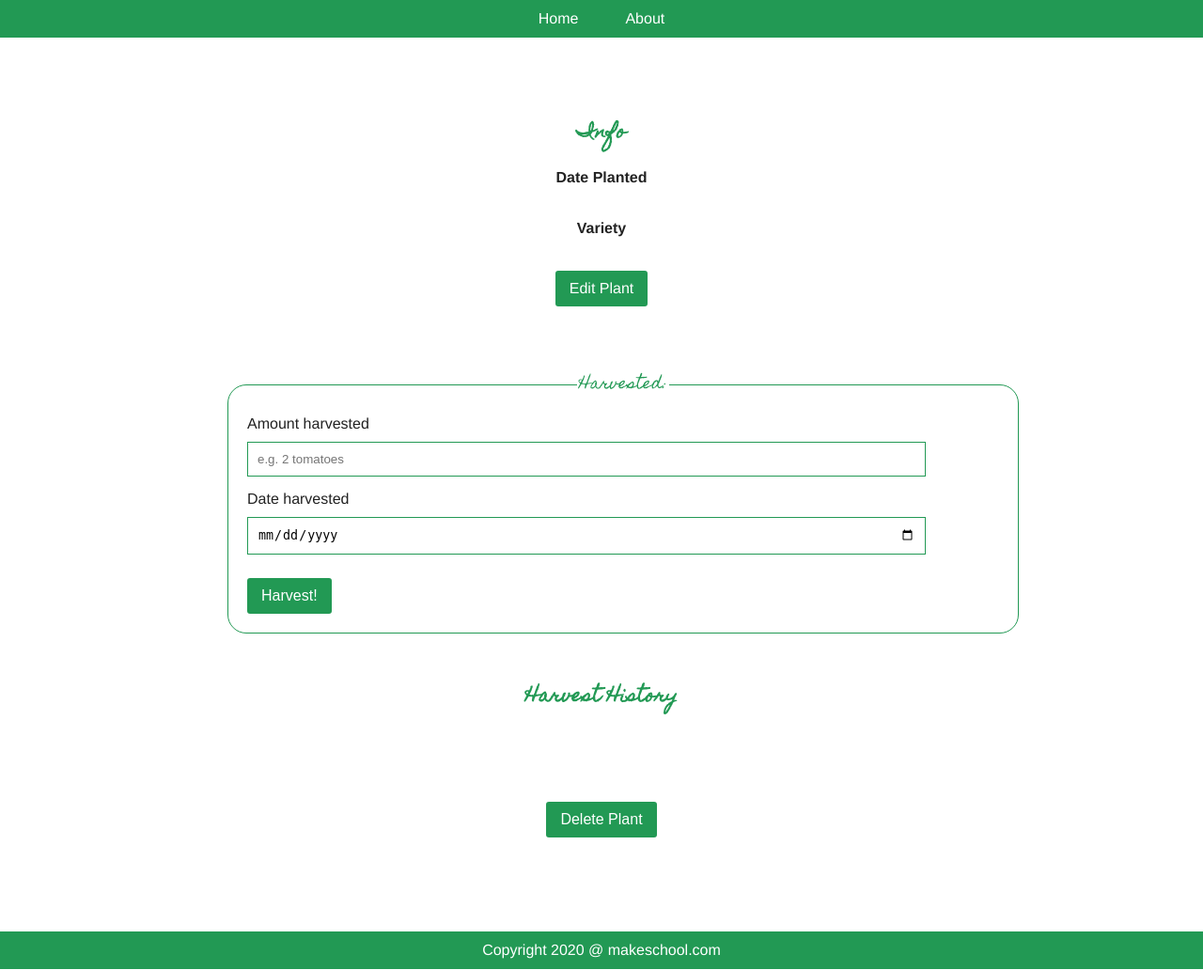
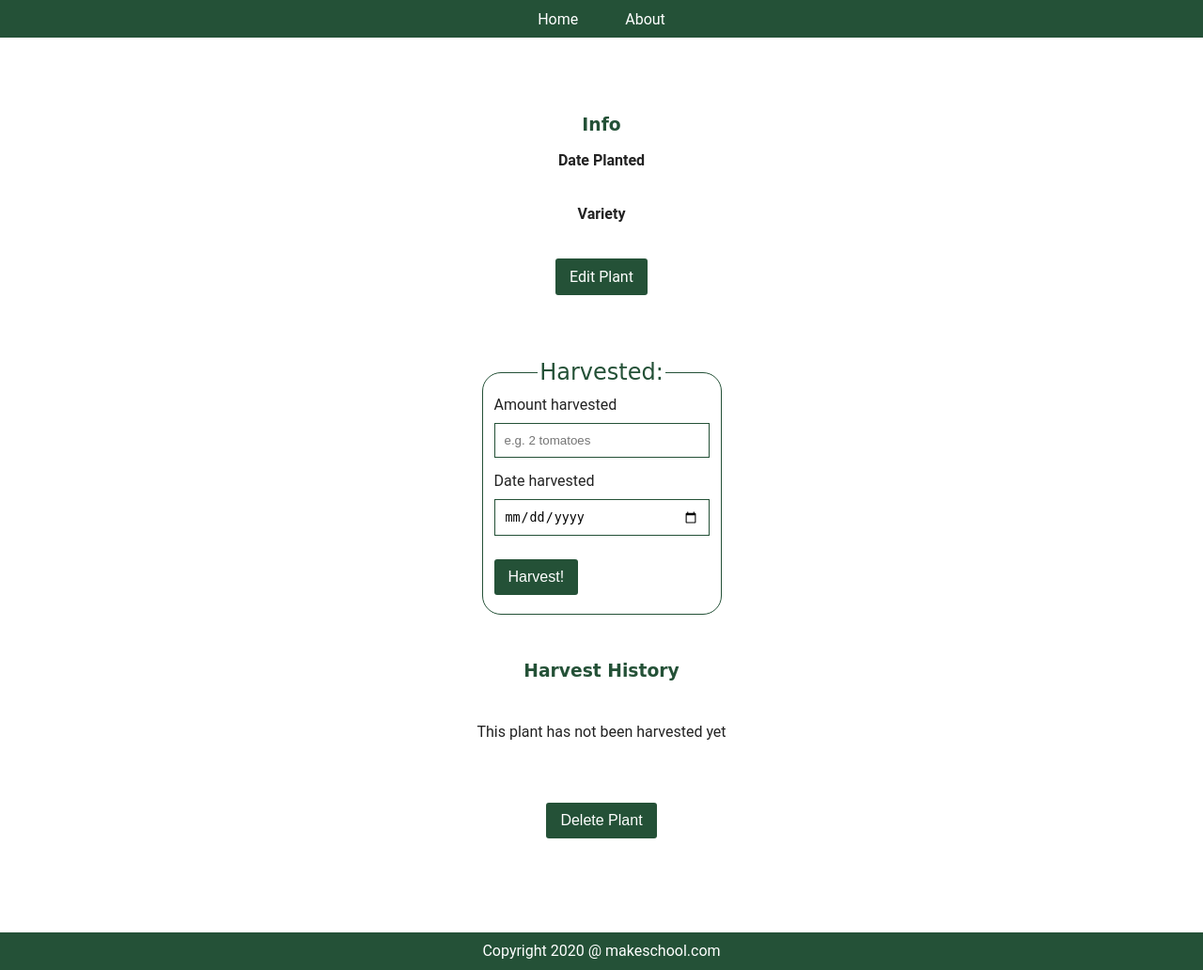
Before and after one commit to mathyasp/Databases, a Flask app: template templates/detail.html in a window 1280 px wide. Shown: the whole page at 94% size. Run offline with Flask 2, Linux system fonts and the light colour scheme; the template is opened without the code that fills it, so the values that code supplies are empty; some libraries are stand-ins or nearby versions.

Commit message:
Completed all challenges

```diff
--- a/app.py
+++ b/app.py
@@ -10,6 +10,8 @@ app = Flask(__name__)
 
 app.config["MONGO_URI"] = "mongodb://localhost:27017/plantsDatabase"
 mongo = PyMongo(app)
+plants = mongo.db.plants
+harvests = mongo.db.harvests
 
 ############################################################
 # ROUTES
@@ -21,7 +23,8 @@ def plants_list():
 
     # TODO: Replace the following line with a database call to retrieve *all*
     # plants from the Mongo database's `plants` collection.
-    plants_data = mongo.db.plantsDatabase.find()
+
+    plants_data = plants.find()
 
     context = {
         'plants': plants_data,
@@ -40,17 +43,17 @@ def create():
         # TODO: Get the new plant's name, variety, photo, & date planted, and
         # store them in the object below.
         new_plant = {
-            'name': 'plant_name',
-            'variety': 'variety',
-            'photo_url': 'photo',
-            'date_planted': 'date_planted'
+            'name': request.form['plant_name'],
+            'variety': request.form['variety'],
+            'photo_url': request.form['photo'],
+            'date_planted': request.form['date_planted'],
         }
         # TODO: Make an `insert_one` database call to insert the object into the
         # database's `plants` collection, and get its inserted id. Pass the
         # inserted id into the redirect call below.
-        new_plant = mongo.db.plantsDatabase.insert_one(new_plant)
+        new_plant_id = plants.insert_one(new_plant).inserted_id
 
-        return redirect(url_for('detail', plant_id='new_plant.inserted_id'))
+        return redirect(url_for('detail', plant_id=new_plant_id))
 
     else:
         return render_template('create.html')
@@ -61,17 +64,19 @@ def detail(plant_id):
 
     # TODO: Replace the following line with a database call to retrieve *one*
     # plant from the database, whose id matches the id passed in via the URL.
-    plant_to_show = mongo.db.plantsDatabase.find_one(plant_id)
+    plant_to_show = plants.find_one({"_id": ObjectId(plant_id)})
+    plant_to_show['_id']
 
     # TODO: Use the `find` database operation to find all harvests for the
     # plant's id.
     # HINT: This query should be on the `harvests` collection, not the `plants`
     # collection.
-    harvests = mongo.db.harvests.find()
+    harvests_plant_id = plant_to_show['_id']
+    harvests_to_show = harvests.find()
 
     context = {
         'plant' : plant_to_show,
-        'harvests': harvests
+        'harvests': harvests_to_show,
     }
     return render_template('detail.html', **context)
 
@@ -82,8 +87,8 @@ def harvest(plant_id):
     """
 
     # TODO: Get the harvested amount and date from the form data
-    harvested_amount = request.form.get('harvested_amount')
-    date_planted = request.form.get('date_planted')
+    harvested_amount = request.form['harvested_amount']
+    date_planted = request.form['date_planted']
 
     # TODO: Create a new harvest object by passing in the form data from the
     # detail page form.
@@ -95,7 +100,7 @@ def harvest(plant_id):
 
     # TODO: Make an `insert_one` database call to insert the object into the
     # `harvests` collection of the database.
-    mongo.db.harvests.insert_one(new_harvest)
+    harvests.insert_one(new_harvest)
 
     return redirect(url_for('detail', plant_id=plant_id))
 
@@ -105,13 +110,20 @@ def edit(plant_id):
     if request.method == 'POST':
         # TODO: Make an `update_one` database call to update the plant with the
         # given id. Make sure to put the updated fields in the `$set` object.
-
+        edit_plant = {
+            'name': request.form['plant_name'],
+            'variety': request.form['variety'],
+            'photo_url': request.form['photo'],
+            'date_planted': request.form['date_planted'],
+        }
+        updated_plant = { "$set": edit_plant }
+        plants.update_one({"_id": ObjectId(plant_id)}, updated_plant)
 
         return redirect(url_for('detail', plant_id=plant_id))
     else:
         # TODO: Make a `find_one` database call to get the plant object with the
         # passed-in _id.
-        plant_to_show = ''
+        plant_to_show = plants.find_one({"_id": ObjectId(plant_id)})
 
         context = {
             'plant': plant_to_show
@@ -123,9 +135,10 @@ def edit(plant_id):
 def delete(plant_id):
     # TODO: Make a `delete_one` database call to delete the plant with the given
     # id.
-
+    plants.delete_one({"_id": ObjectId(plant_id)})
     # TODO: Also, make a `delete_many` database call to delete all harvests with
     # the given plant id.
+    harvests.delete_many({"_id": ObjectId(plant_id)})
 
     return redirect(url_for('plants_list'))
 
--- a/static/style.css
+++ b/static/style.css
@@ -1,6 +1,6 @@
 body {
     color: #222;
-    font-family: 'Helvetica', sans-serif;
+    font-family: Roboto;
     margin: 0;
     padding: 0;
     position: relative;
@@ -32,7 +32,7 @@ nav {
     height: 40px;
     display: flex;
     justify-content: center;
-    background-color: #229954;
+    background-color: #245137;
     position: relative;
     top: 0;
     left: 0
@@ -41,7 +41,7 @@ nav {
 nav a {
     margin: auto 0;
     padding: 0 25px;
-    background-color: #229954;
+    background-color: #245137;
     color: white;
     text-decoration: none;
 }
@@ -55,7 +55,7 @@ footer {
     justify-content: center;
     align-items: center;
     align-content: center;
-    background-color: #229954;
+    background-color: #245137;
     color: white;
     position: absolute;
     bottom: 0;
@@ -64,7 +64,7 @@ footer {
 
 a.nav, input.nav, form input.submit {
     border: none;
-    background-color: #229954;
+    background-color: #245137;
     border-radius: 3px;
     color: white;
     padding: 10px 15px;
@@ -87,7 +87,7 @@ div#items {
 div.card {
     /* box-shadow: 0 4px 8px 0 rgba(0,0,0,0.2);
     transition: 0.3s; */
-    border: 1px solid #229954;
+    border: 1px solid #245137;
     border-radius: 10px;
     width: 200px;
     height: 200px;
@@ -110,36 +110,35 @@ div.card-content {
 }
 
 div.card-content a {
-    color: #229954;
+    color: #245137;
     font-weight: bold;
     text-decoration: none;
     align-self: center;
 }
 
 h1, h2, h3 {
-    color: #229954;
-    font-family: 'Homemade Apple', cursive;
+    color: #245137;
+    font-family: cursive;
 }
 
 form {
-    width: 100%;
     margin: 30px 0;
     display: flex;
     flex-direction: column;
-    align-items: flex-start;
+    align-items: center;
 }
 
 form fieldset {
-    border: 1px solid #229954;
+    border: 1px solid #245137;
     border-radius: 20px;
-    padding: 10px 20px;
     width: 100%;
 }
 
 form legend {
-    color: #229954;
+    color: #245137;
     text-align: center;
-    font-family: 'Homemade Apple', cursive;
+    font-family: cursive;
+    font-size: x-large;
 }
 
 form label {
@@ -149,7 +148,7 @@ form label {
 }
 
 form input {
-    border: 1px solid #229954;
+    border: 1px solid #245137;
     padding: 10px;
     margin: 10px 0;
     max-width: 700px;
@@ -172,3 +171,16 @@ div.harvest-history {
     margin: 30px 0;
     color: #666;
 }
+
+.detail-img {
+    max-width: 600px;
+}
+
+ul {
+    list-style-type: none;
+    padding: 0;
+}
+
+li {
+    margin: 10px 0;
+}
--- a/templates/detail.html
+++ b/templates/detail.html
@@ -12,9 +12,9 @@
 #}
 
 <main>
-        <h1>{{ plant.name }}</h1>
+        <h1>{{plant.name}}</h1>
 
-        <img src="{{ plant.photo_url }}">
+        <img class="detail-img" src="{{plant.photo_url}}">
 
 
 
@@ -29,10 +29,10 @@
             {{ plant.variety }}
             <br><br>
 
-            <a class="nav" href="/edit/{{ plant._id }}">Edit Plant</a><br><br>
+            <a class="nav" href="/edit/{{plant._id}}">Edit Plant</a><br><br>
         </section>
 
-        <form action="/harvest/{{ plant._id }}" method="POST">
+        <form action="/harvest/{{plant._id}}" method="POST">
             <fieldset>
                 <legend>Harvested:</legend>
 
@@ -58,13 +58,15 @@
             <h3>Harvest History</h3>
 
             <ul>
-                {% for harvest in harvests%}
-                    <li>{{ harvest.date }}: Harvested {{ harvest.quantity }}</li>
+                {% for harvest in harvests if harvest.plant_id|string == plant._id|string %}
+                    <li>{{harvest.date}} : {{harvest.quantity}}</li>
+                {% else %}
+                    <li>This plant has not been harvested yet</li>
                 {% endfor %}
             </ul>
         </section>
 
-        <form action="/delete/{{ plant._id }}" method='POST' id="delete-form" onsubmit="return confirm_delete()">
+        <form action="/delete/{{plant._id}}" method='POST' id="delete-form" onsubmit="return confirm_delete()">
             <input type="submit" class="nav" onclick="delete_modal()" value="Delete Plant">
         </form>
 </main>
```
Also changed, not shown: templates/edit.html (+4 -4 lines), templates/plants_list.html (+7 -7 lines).
